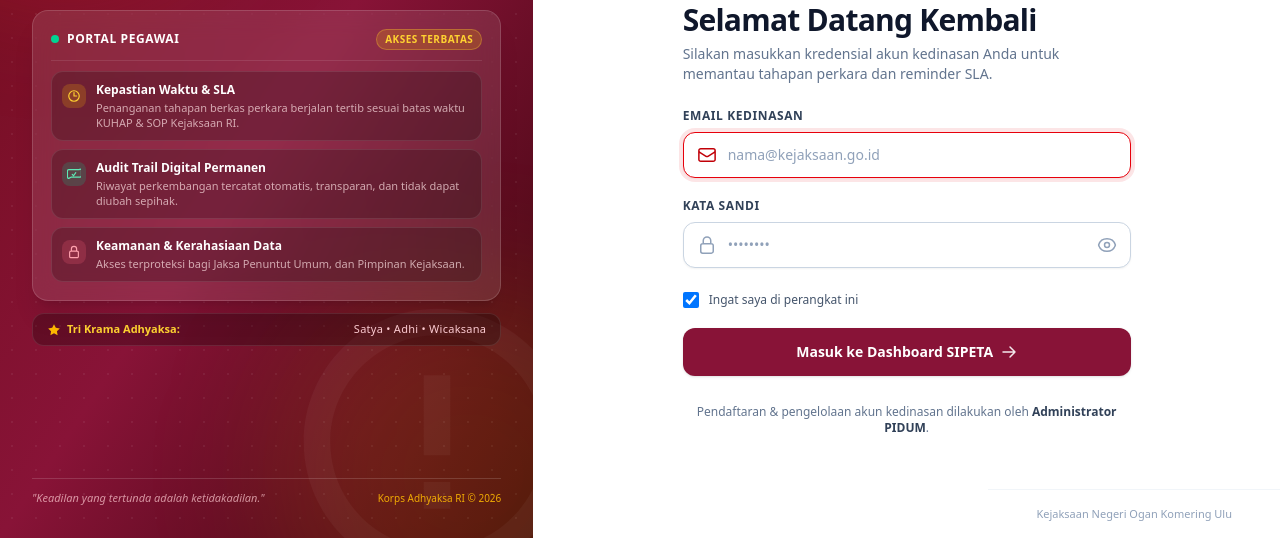
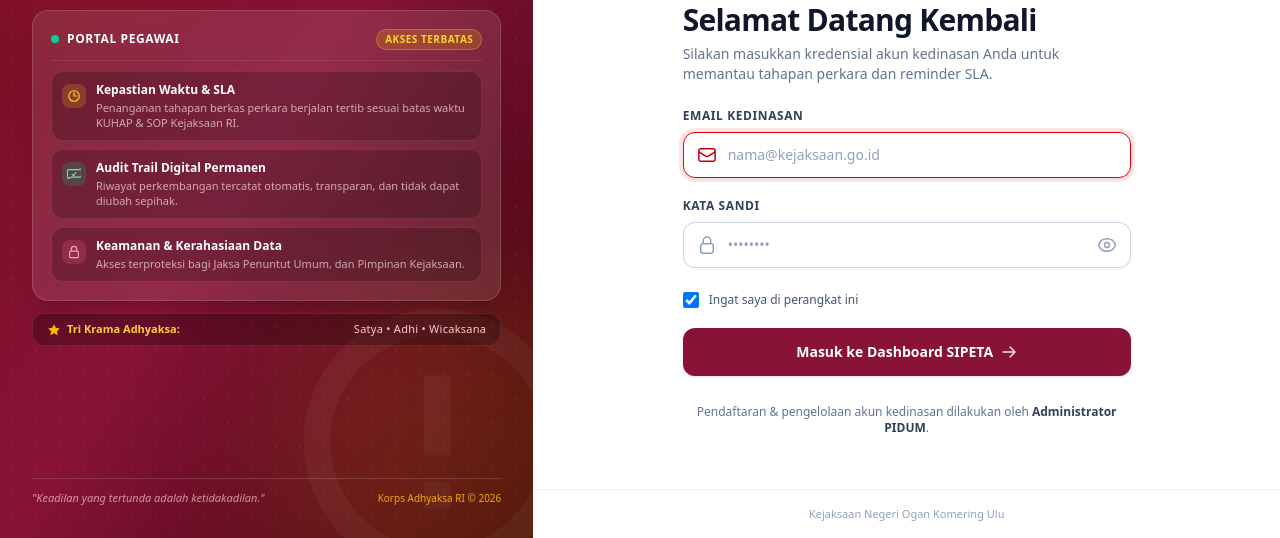
Before and after one commit to Fadhol1/sistem-reminder-kejaksaan, a Laravel app: page /login in a window 1280 px wide. Shown: the part 262-800 px from the top of the page. Run offline with Laravel 12, Linux system fonts and the light colour scheme; style sheets or scripts are compiled from the project's sources; some libraries are stand-ins or nearby versions; some web fonts are replaced.

Commit message:
style(guest): center footer content alignment
Update the footer container in the guest layout to use justify-center
instead of ml-auto, ensuring the copyright and security information
is centered across all screen sizes.

```diff
--- a/resources/views/layouts/guest.blade.php
+++ b/resources/views/layouts/guest.blade.php
@@ -239,7 +239,7 @@
 
             <!-- Footer Bawah Hak Cipta & Keamanan -->
             <div
-                class="px-6 sm:px-12 py-4 border-t border-slate-100 flex flex-col sm:flex-row items-center ml-auto gap-2 text-[11px] text-slate-400">
+                class="px-6 sm:px-12 py-4 border-t border-slate-100 flex items-center justify-center gap-2 text-[11px] text-slate-400">
                 <div class="flex items-center gap-1.5">
                     <span>Kejaksaan Negeri Ogan Komering Ulu</span>
                 </div>
```
